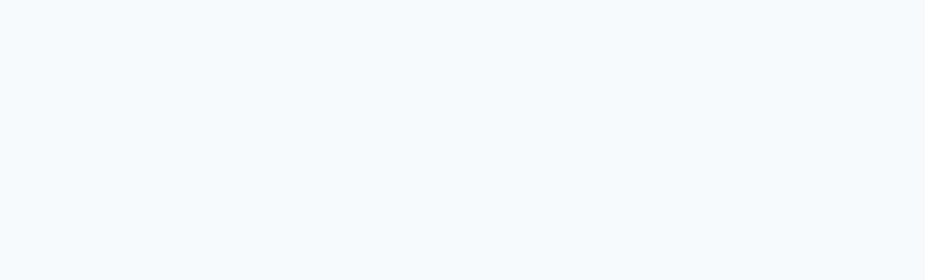
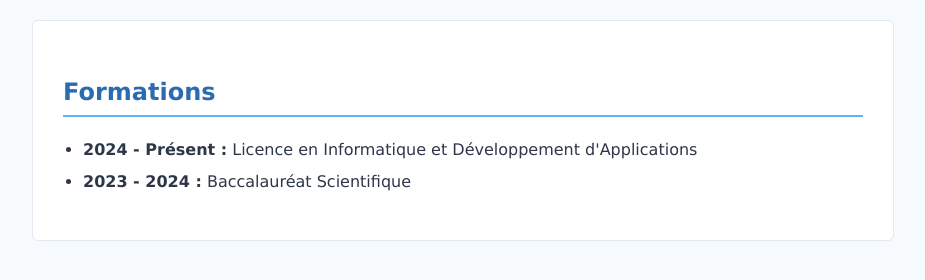
Before and after one commit to derrick12-ui/mon-cv, a plain HTML site: page index.html in a window 1280 px wide. Shown: the whole page, without its empty margins (177-1102 px from the left). Drawn offline with Linux system fonts and the light colour scheme.

Commit message:
mise en place de la section formations

```diff
--- a/index.html
+++ b/index.html
@@ -7,6 +7,14 @@
     <link rel="stylesheet" href="style.css">
 </head>
 <body>
-
+    <div class="container">
+        <section id="formations">
+            <h2>Formations</h2>
+            <ul>
+                <li><strong>2024 - Présent :</strong> Licence en Informatique et Développement d'Applications</li>
+                <li><strong>2023 - 2024 :</strong> Baccalauréat Scientifique</li>
+            </ul>
+        </section>
+    </div>
 </body>
 </html>
```
